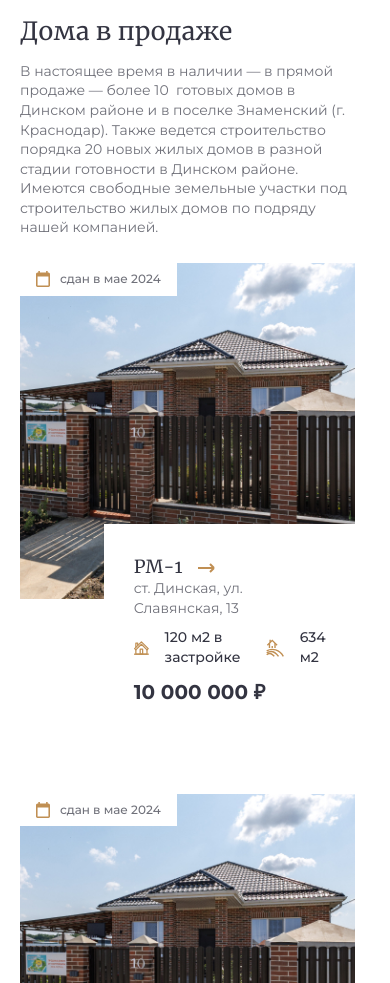
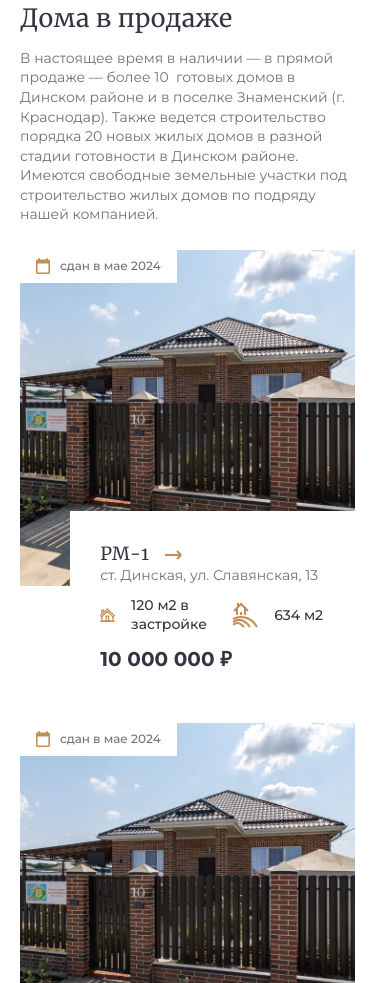
Before and after one commit to yurkaronin/region-of-dreams, a plain HTML site: page index.html in a window 390 px wide. Shown: the part 1017-2000 px from the top of the page. Drawn offline with Linux system fonts and the light colour scheme.

Commit message:
Корректировка адаптива блока с анонасами ОН и правки адаптива HERO

```diff
--- a/css/blocks/_catalog-preview-card.scss
+++ b/css/blocks/_catalog-preview-card.scss
@@ -41,7 +41,7 @@
     position: relative;
     width: 75%;
     margin-left: auto;
-    padding: 30px 30px 48px;
+    padding: 30px;
     margin-top: -75px;
     transition: all 0.6s;
 
@@ -110,4 +110,13 @@
 
     }
   }
+
+  @media (max-width: 767px) {
+    &__details {
+      width: 85%;
+    }
+    &__specifications {
+      grid-template-columns: repeat(2, 1fr);
+    }
+  }
 }
--- a/css/blocks/_catalog-preview-list.scss
+++ b/css/blocks/_catalog-preview-list.scss
@@ -1,13 +1,12 @@
 .catalog-preview-list {
   display: grid;
-  gap: 32px;
+  gap: 20px 32px;
   grid-template-columns: repeat(2, 1fr);
   margin-top: 30px;
   margin-bottom: 50px;
 
   @media (max-width: 767px) {
     grid-template-columns: repeat(1, 1fr);
-    gap: 40px;
     margin-top: 25px;
     margin-bottom: 40px;
   }
--- a/css/sections/_hero.scss
+++ b/css/sections/_hero.scss
@@ -110,7 +110,7 @@
         grid-template-columns: repeat(1, 1fr);
       }
       .custom-grid__col {
-        grid-column: initial;
+        grid-column: initial !important;
       }
     }
     &__bottom {
--- a/index.html
+++ b/index.html
@@ -916,18 +916,12 @@
       </div>
     </section>
 
-    <section class="section">
+    <!-- <section class="section">
       <div class="wrapper">
 
 
-
-        <br>
-        <br>
-
-
-
       </div>
-    </section>
+    </section> -->
 
 
     <section class="section">
```
Also changed, not shown: css/main.css, css/main.min.css, 2 other files.
